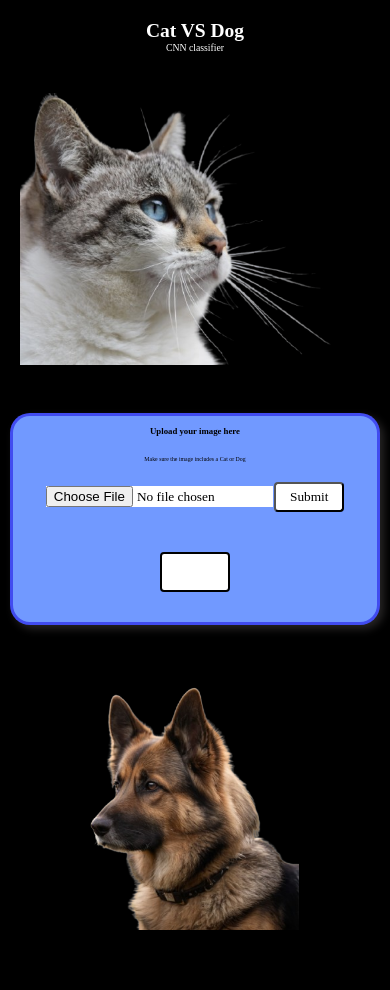
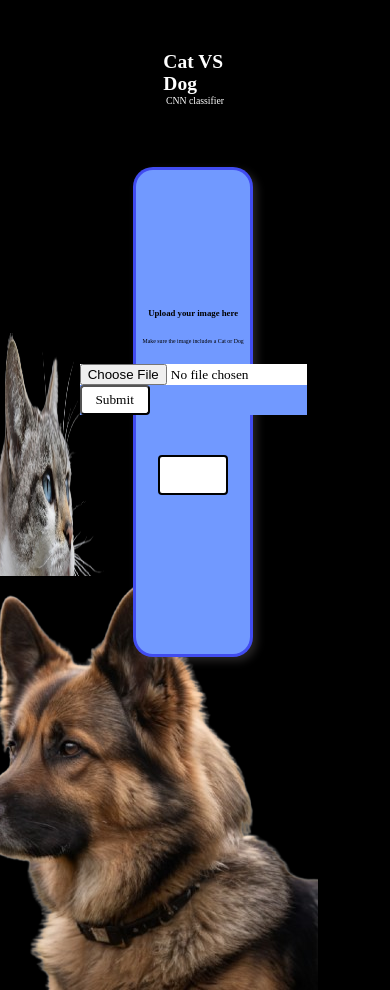
Before and after one commit to sanatNaik/catVSdog_backend, a Flask app: page / in a window 390 px wide. Run offline with Flask 3, Linux system fonts and the light colour scheme; some web fonts are replaced.

```diff
--- a/static/style.css
+++ b/static/style.css
@@ -137,51 +137,3 @@ html,body{
     border:2px solid var(--color1);
     font:large;
 }
-@media (max-width: 600px) {
-    body {
-      grid-template-columns: 1fr;
-      grid-template-rows: auto;
-    }
-
-    .Title-block,
-    .center-block,
-    .left-block,
-    .right-block {
-      grid-column: 1 / -1;
-      grid-row: auto;
-      width: 90%;
-      margin: 10px auto;
-      text-align: center;
-    }
-
-    .center-block {
-      width: 95%;
-      padding: 10px;
-    }
-
-    .left-block img,
-    .right-block img {
-      max-width: 90%;
-    }
-  }
-@media (min-width: 601px) and (max-width: 1024px) {
-    body {
-      grid-template-columns: repeat(4, 1fr);
-    }
-
-    .Title-block {
-      grid-column: 2 / 4;
-    }
-
-    .left-block {
-      grid-column: 1 / 3;
-    }
-
-    .center-block {
-      grid-column: 2 / 4;
-    }
-
-    .right-block {
-      grid-column: 3 / 5;
-    }
-  }
```
Also changed, not shown: 1 other file.
